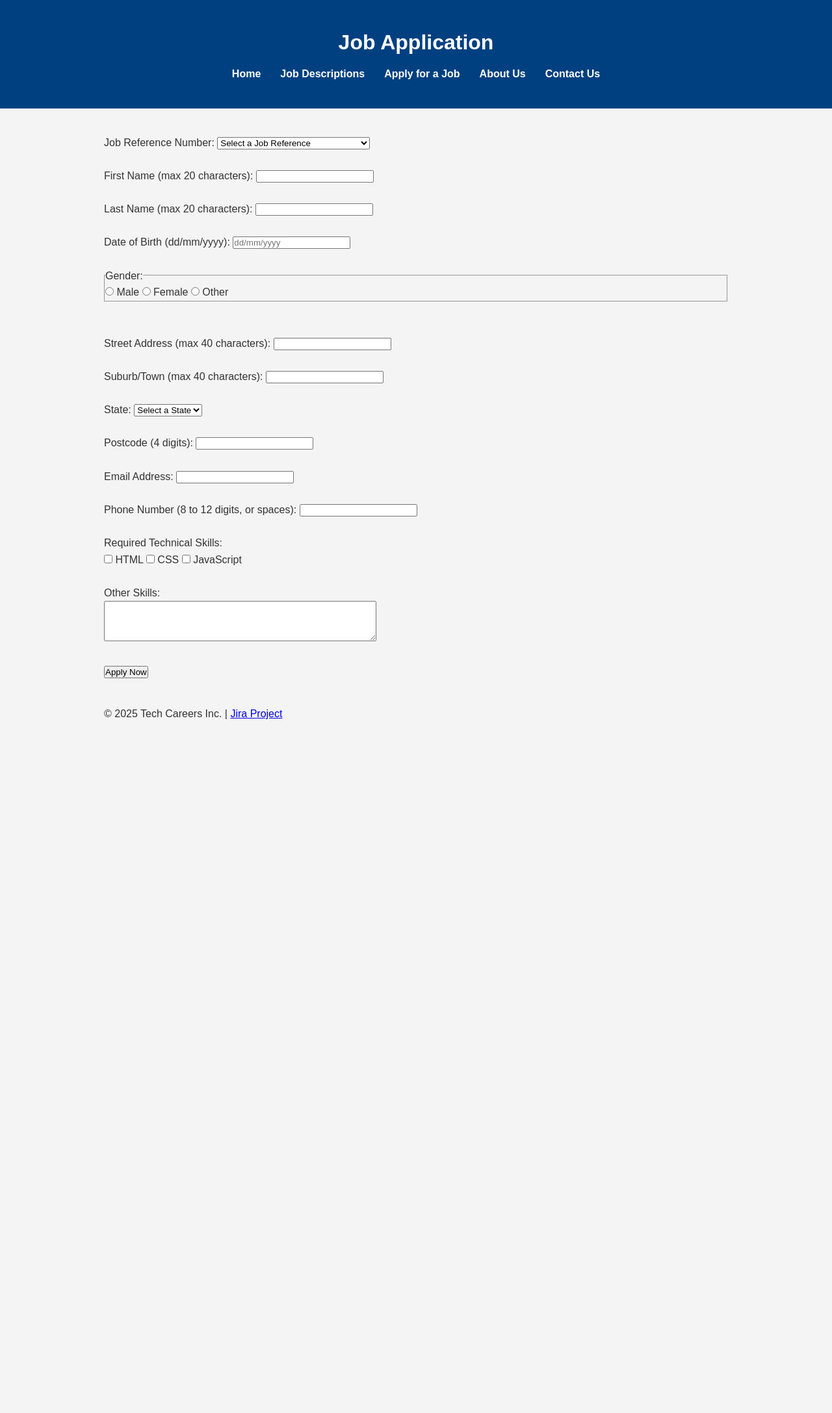
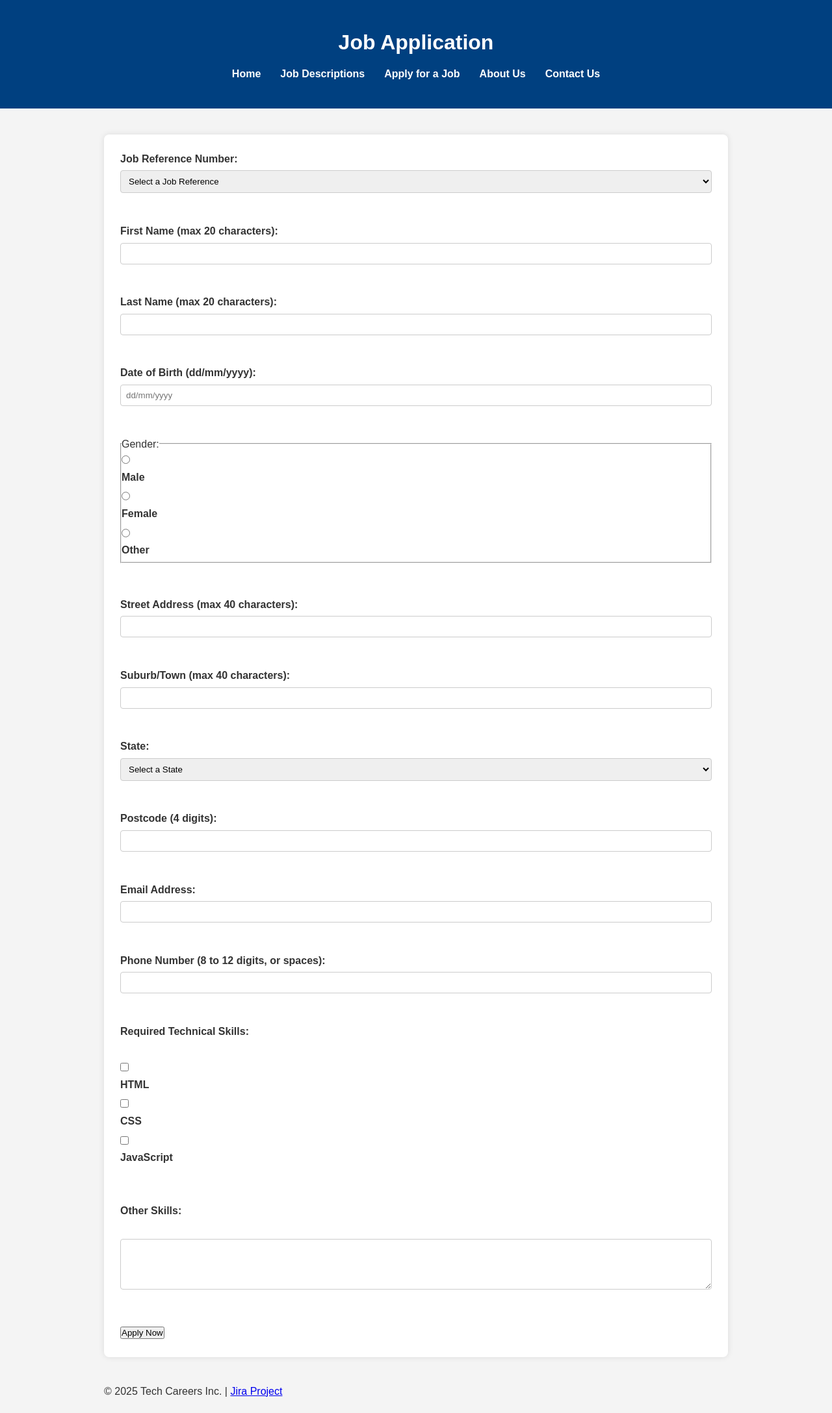
Before and after one commit to 105549359/Team05_Part1, a PHP site: page /apply.html in a window 1280 px wide. Shown: the whole page at 65% size. Before the commit the page ends 1107 px from the top, so only its background shows below. Run offline with PHP 8.4, Linux system fonts and the light colour scheme.

Commit message:
Main Form Styling

```diff
--- a/styles.css
+++ b/styles.css
@@ -55,3 +55,30 @@ nav ul li a {
 nav ul li a:hover {
     text-decoration: underline;
 }
+
+/* Main Content */
+main form {
+    background-color: #fff;
+    padding: 25px;
+    border-radius: 8px;
+    box-shadow: 0 0 10px rgba(0,0,0,0.1);
+}
+
+form label {
+    display: block;
+    margin-bottom: 5px;
+    font-weight: bold;
+}
+
+form input[type="text"],
+form input[type="email"],
+form input[type="tel"],
+form input[type="date"],
+form select,
+form textarea {
+    width: 100%;
+    padding: 8px;
+    margin-bottom: 20px;
+    border: 1px solid #ccc;
+    border-radius: 4px;
+}
```
